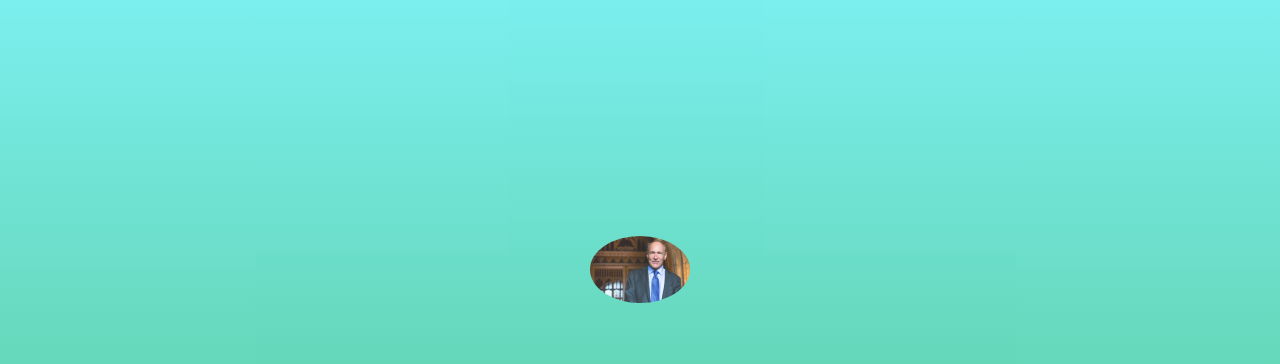
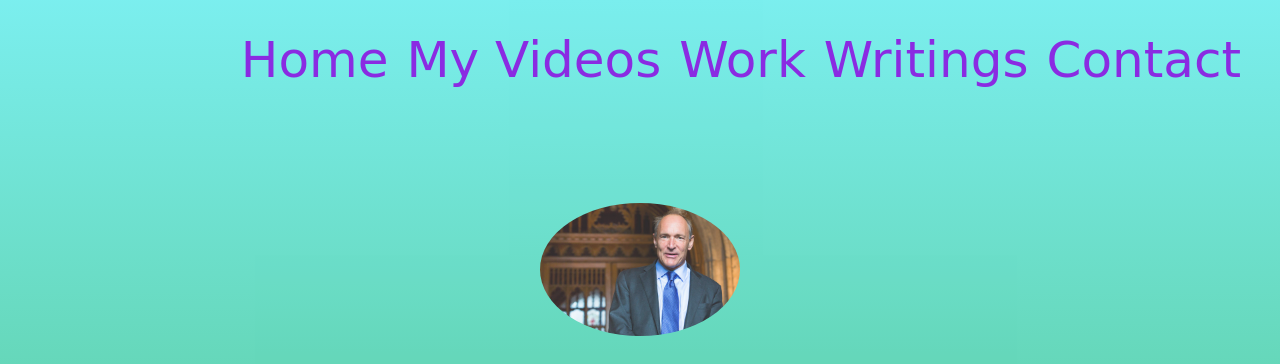
Before and after one commit to manan-liao/Sir-Tim-Berners-Lee, a plain HTML site: page index.html in a window 1280 px wide. Shown: the top 364 px of the page. Drawn offline with Linux system fonts and the light colour scheme; a web font is replaced by a local one.

Commit message:
Add files via upload

```diff
--- a/index.html
+++ b/index.html
@@ -3,9 +3,17 @@
 <head>
     <title>Sir Tim Berners-Lee</title>
     <link rel="stylesheet" href="style.css">
+    <link href="https://fonts.googleapis.com/css2?family=Pirata+One&display=swap" rel="stylesheet">
 </head>
 
 <body>
+    <ul class="menu">
+        <li class="links">Home</li>
+        <li class="links">My Videos</li>
+        <li class="links">Work</li>
+        <li class="links">Writings</li>
+        <li class="links">Contact</li>
+    </ul>
     <section id="welcome" class="paralax-container">
         <div class="paralax-inner">
             <img src="Sir_Tim_Berners-Lee.0.0.jpg" class="profile" />
--- a/style.css
+++ b/style.css
@@ -1,10 +1,10 @@
 body {
     margin: 0;
-    padding-top: 800px;
+    padding-top: 1300px;
 }
 
 .profile {
-    width: 100px;
+    width: 200px;
     margin-bottom: 50px;
     border-radius: 50%;
 }
@@ -19,7 +19,7 @@ body {
 #welcome {
     position: absolute;
     overflow: hidden;
-    height: 800px;
+    height: 400px;
     color: #fff;
     left: 0;
     top: 0;
@@ -30,6 +30,7 @@ body {
     display: table;
     width: 100%;
     height: 100%;
+    z-index: 9;
 }
 
 h1 {
@@ -71,3 +72,28 @@ p {
     font-size: 17px;
     line-height: 1.3;
 }
+
+.menu {
+    list-style: none;
+    position: absolute;
+    top: 10px;
+    right: 30px;
+    z-index: 10;
+    cursor: pointer;
+}
+
+.links {
+    float: left;
+    color: blueviolet;
+    padding-top: 5px;
+    padding-bottom: 5px;
+    padding-left: 9px;
+    padding-right: 9px;
+    font-family: 'Pirata One', cursive;
+    font-size: 50px;
+}
+
+.links:hover {
+    background-color: dodgerblue;
+
+}
```
